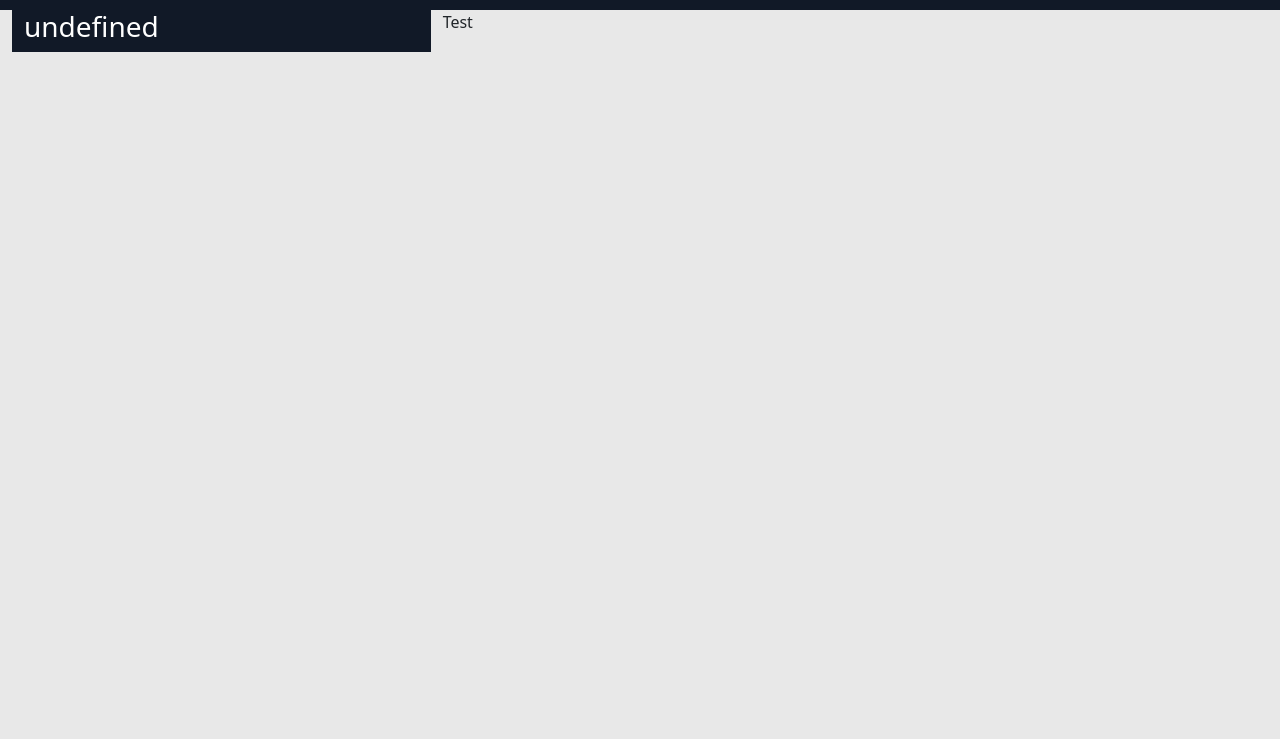
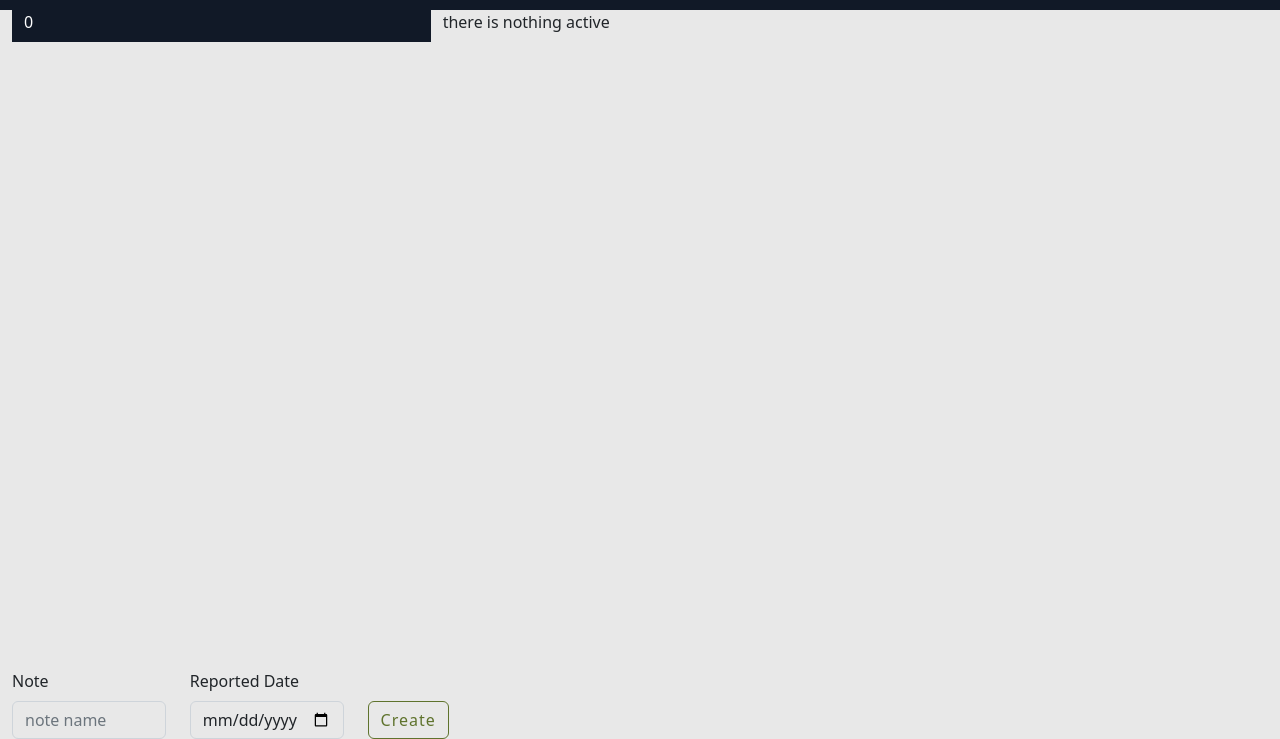
Before and after one commit to DevrynZub/Jot-Checkpoint3, a website with bundled scripts: page index.html in a window 1280 px wide. Shown: the part 61-800 px from the top of the page. Built offline with nearby package versions, Linux system fonts and the light colour scheme; a script that the page names is missing.

Commit message:
I wish I did better

```diff
--- a/app/AppState.js
+++ b/app/AppState.js
@@ -15,26 +15,26 @@ class ObservableAppState extends EventEmitter {
 
   notes = [
     new Note({
-      title: 'History Class',
-      Data: Date(),
-      note: "History class notes, let see if we can get this to show up",
+      name: "History Class",
+      Date: Date(),
+      description: "History class notes, let see if we can get this to show up",
     }),
     new Note({
-      title: 'English Class',
-      Data: Date(),
-      note: "History class notes, let see if we can get this to show up",
+      name: "English Class",
+      Date: Date(),
+      description: "History class notes, let see if we can get this to show up",
     }),
     new Note({
-      title: 'Math Class',
-      Data: Date(),
-      note: "History class notes, let see if we can get this to show up"
-    })
-
+      name: "Math Class",
+      Date: Date(),
+      description: "History class notes, let see if we can get this to show up"
+    }),
   ]
 
 
 
-  note = null
+
+  activeNote = null
 
 
 
@@ -47,6 +47,7 @@ class ObservableAppState extends EventEmitter {
 
   // NOTE Used to load initial data
   init() {
+    this.notes = loadState('notes', [Note])
 
   }
 
--- a/app/controllers/NotesController.js
+++ b/app/controllers/NotesController.js
@@ -1,22 +1,56 @@
 import { AppState } from "../AppState.js";
-import { setHTML } from "../utils/Writer.js";
+import { setHTML, setText } from "../utils/Writer.js";
+import { notesService } from "../services/NotesService.js";
+import { Note } from "../models/Note.js";
+import { Pop } from "../utils/Pop.js";
+import { getFormData } from "../utils/FormHandler.js";
 
-
-function _drawNotes() {
+function _drawNoteList() {
   const notes = AppState.notes
   let template = ''
-  console.log('notes');
-  notes.forEach(n => template += n.NoteTemplate)
-  setHTML('note-list')
+  notes.forEach(note => template += note.NoteTemplate)
+  setHTML('note-list', template)
+  setText('note-count', notes.length)
+}
+
+function _drawActiveNote() {
+  const activeNote = AppState.activeNote
+  if (activeNote) {
+    setHTML('active-note', activeNote.ActiveTemplate)
+  } else {
+    setHTML('active-note', "there is nothing active")
+  }
+  return
+}
 
 
 
-}
+
 
 export class NotesController {
   constructor() {
+
     console.log('This is my Notes Controller');
 
-    _drawNotes()
+    _drawNoteList()
+    _drawActiveNote()
+
+    AppState.on('notes', _drawNoteList)
+    AppState.on('activeNote', _drawActiveNote)
+
+  }
+
+  setActiveNote(caseId) {
+    console.log('showing active note', caseId)
+    notesService.setActiveNote(caseId)
+
+  }
+
+  createNote() {
+    event?.preventDefault()
+    let form = event?.target
+    const formData = getFormData(form)
+    console.log(formData);
+    notesService.createNote(formData)
   }
 }
--- a/app/models/Note.js
+++ b/app/models/Note.js
@@ -1,23 +1,33 @@
-import { generateId } from "../utils/generateId"
+import { generateId } from "../utils/GenerateId.js"
 
 
 export class Note {
+
   constructor(data) {
     this.id = generateId()
-    this.title = data.title
+    this.name = data.name
     this.createdDate = new Date()
-    this.timestamp = new Date(data.timestamp)
-    this.note = data.note
+    this.reportedDate = new Date(data.timestamp)
+    this.description = data.description
+  }
 
+
+  get NoteTemplate() {
+    return `<p class="selectable" onclick="app.NotesController.setActiveNote('${this.id}')">${this.name}</p>`
   }
-  get NoteTemplate() {
-    return `<p class="selectable" onclick="app.CasesController.setActiveNotes('${this.title}')"`
+
+  get ActiveTemplate() {
+    return `
+    <p>${this.createdDate}</p>
+    <textarea id="note-content">${this.description}</textarea>`
+  }
+
+
+  get dateFormatted() {
+    let date = this.reportedDate
+    return `${date.getDay()} / ${date.getMonth()} / ${date.getFullYear()}`
   }
 
 
 
-
-
-
-
 }
--- a/app/router.js
+++ b/app/router.js
@@ -13,11 +13,12 @@ export const router = [
     <div class="container-fluid">
       <div class="row">
       <div class="col-4 bg-dark text-white">
-      <h3><span id="note-list"><span>Note List</h3>
+      <section id="note-count"></section>
+      <h5><span id="note-list"><span>Saved Note List</h5>
       </div>
-      <div class="col-6" id="active-note">Test</div>
+      <div class="col-8" id="active-note"></div>
       </div>
     </div>
     `
-  },
+  }
 ]
--- a/app/services/NotesService.js
+++ b/app/services/NotesService.js
@@ -1,15 +1,39 @@
-import { AppState } from "../AppState.js";
-import { Note } from "../models/Note";
-import { saveState } from "../utils/Store";
+import { AppState } from "../AppState.js"
+import { Note } from "../models/Note.js"
+import { saveState } from "../utils/Store.js"
+
+
+function _savedState() {
+  saveState('notes', AppState.notes)
+}
 
 
 class NotesService {
-  setActiveNote() {
-    const selectedNote = AppState.notes.find(note => note.title == note)
-    console.log('note service selected', selectedNote);
-
-    AppState.activeNote
+  setActiveNote(caseId) {
+    let selectedNote = AppState.notes.find(n => n.id == caseId)
+    console.log(selectedNote)
+    AppState.activeNote = selectedNote
+    console.log('active-note', AppState.activeNote)
   }
 
 
+
+  // saveNote(newRecords) {
+  //   const theNotes = AppState.activeNote
+  //   theNotes.description = newRecords
+  //   // debugger
+  //   _savedState()
+  // }
+
+  createNote(formData) {
+    const newNote = new Note(formData)
+    AppState.notes = [...AppState.notes, newNote]
+    saveState('notes', AppState.notes)
+
+  }
+
 }
+
+
+
+export const notesService = new NotesService()
--- a/index.html
+++ b/index.html
@@ -31,7 +31,7 @@
       </button>
       <div class="collapse navbar-collapse" id="navbarNavAltMarkup">
         <div class="navbar-nav">
-          <!-- NAVLINKS -->
+
         </div>
       </div>
     </nav>
@@ -41,13 +41,43 @@
   <main class="container-fluid" id="router-view">
     <!-- PRIMARY VIEWPORT -->
     <section class="row">
-      <div class="col-12">
+      <div class="col-4">
 
       </div>
     </section>
 
     <!-- CanvasForm -->
   </main>
+
+
+  <div class="container-fluid">
+    <section class="row">
+      <div class="col-4">
+
+        <form onsubmit="app.NotesController.createNote('${this.id}')" class="row align-items-end">
+          <div class=" col-5">
+            <label for="noteTitle" class="form-label">Note</label>
+            <input type="text" minlength="3" maxlength="15" required class="form-control" name="notes" id="note-content"
+              aria-describedby="" placeholder="note name">
+          </div>
+          <div class=" col-5">
+            <label for="" class="form-label">Reported Date</label>
+            <input type="date" class="form-control" required name="reportedDate" id="noteReportedDate"
+              aria-describedby="reportedDate" placeholder="reported date">
+          </div>
+          <div class=" col-1" title="create note">
+            <button class="btn btn-outline-success">Create
+            </button>
+
+
+
+          </div>
+
+        </form>
+
+      </div>
+    </section>
+  </div>
 
   <!-- SECTION -->
   <footer>
```
